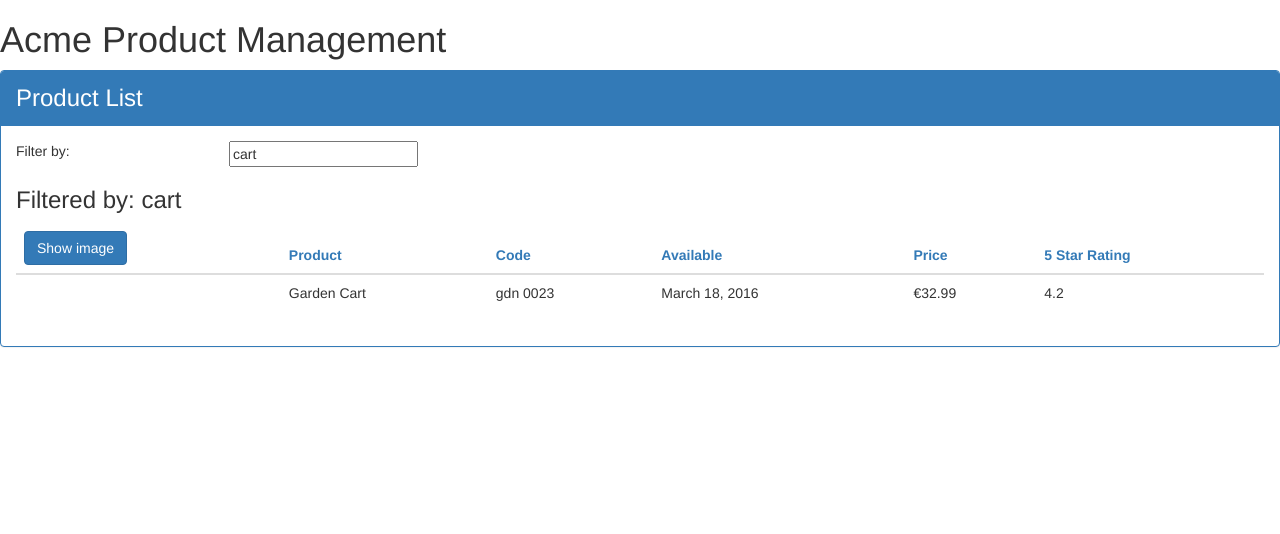
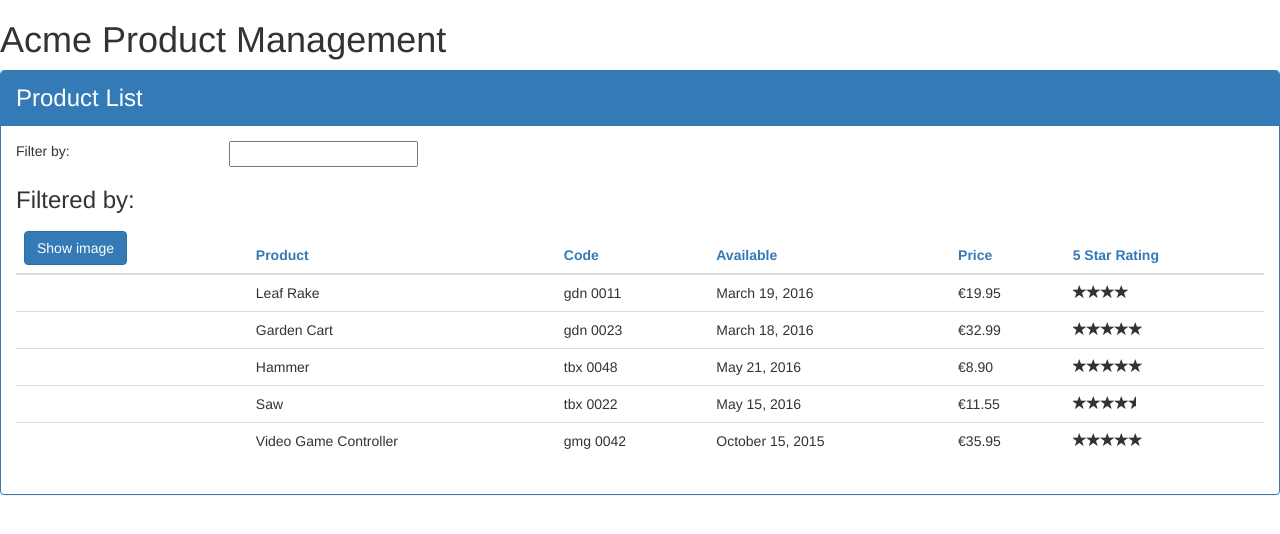
Before and after one commit to tichuot2570/angularJs-project1-PS, an Angular app in the folder APM/: page / in a window 1280 px wide. Shown: the top 534 px of the page. Built offline with nearby package versions, Linux system fonts and the light colour scheme.

Commit message:
nested component and service injection
building nested components
create api service and dependency injection

```diff
--- a/APM/src/app/app.component.ts
+++ b/APM/src/app/app.component.ts
@@ -1,4 +1,5 @@
 import { Component } from '@angular/core';
+import { ProductService } from './products/product.service';
 
 @Component({
   selector: 'pm-root',
@@ -7,7 +8,9 @@ import { Component } from '@angular/core';
   <h1>{{pageTitle}}</h1>
   <pm-products></pm-products>
   </div>
-  `
+  `,
+  //register a provider
+  providers: [ProductService]
 })
 
 export class AppComponent {
--- a/APM/src/app/app.module.ts
+++ b/APM/src/app/app.module.ts
@@ -4,6 +4,7 @@ import {FormsModule} from '@angular/forms';
 import { AppComponent } from './app.component';
 import { ProductListComponent } from './products/product-list.component';
 import { ConvertToSpacesPipe } from './shared/convert-to-spaces.pipe';
+import { StartComponent } from './shared/star.component';
 
 @NgModule({
   //our directives, components, and pipes are declared
@@ -11,7 +12,8 @@ import { ConvertToSpacesPipe } from './shared/convert-to-spaces.pipe';
   declarations: [
     AppComponent,
     ProductListComponent,
-    ConvertToSpacesPipe
+    ConvertToSpacesPipe,
+    StartComponent
   ],
   // directives, components, and pipes from othwe sources such as Angular or 3rd parties
   // defined in external Ang module we add to the imports array
--- a/APM/src/app/products/product-list.component.html
+++ b/APM/src/app/products/product-list.component.html
@@ -47,7 +47,9 @@
                         <td>{{product.productCode| lowercase | convertToSpaces: '-'}}</td>
                         <td>{{product.releaseDate}}</td>
                         <td>{{product.price| currency: 'EUR': true: '1.2-2'}}</td>
-                        <td>{{product.starRating}}</td>
+                        <!--property binding-->
+                        <td><pm-star [rating]='product.starRating'
+                            (ratingClicked)='onRatingClicked($event)'></pm-star></td>
 
                     </tr>
                 </tbody>
--- a/APM/src/app/products/product-list.component.ts
+++ b/APM/src/app/products/product-list.component.ts
@@ -2,6 +2,7 @@
 import { Component } from '@angular/core';
 import { IProduct } from './product';
 import { OnDestroy, OnInit } from '@angular/core/src/metadata/lifecycle_hooks';
+import { ProductService } from './product.service';
 
 
 @Component({
@@ -31,62 +32,19 @@ export class ProductListComponent implements OnInit {
 
     //7.filtering a list
     filteredProducts: IProduct[];
-    products: IProduct[] = [{
-        "productId": 1,
-        "productName": "Leaf Rake",
-        "productCode": "GDN-0011",
-        "releaseDate": "March 19, 2016",
-        "description": "Leaf rake with 48-inch wooden handle.",
-        "price": 19.95,
-        "starRating": 3.2,
-        "imageUrl": "http://openclipart.org/image/300px/svg_to_png/26215/Anonymous_Leaf_Rake.png"
-    },
-    {
-        "productId": 2,
-        "productName": "Garden Cart",
-        "productCode": "GDN-0023",
-        "releaseDate": "March 18, 2016",
-        "description": "15 gallon capacity rolling garden cart",
-        "price": 32.99,
-        "starRating": 4.2,
-        "imageUrl": "http://openclipart.org/image/300px/svg_to_png/58471/garden_cart.png"
-    },
-    {
-        "productId": 5,
-        "productName": "Hammer",
-        "productCode": "TBX-0048",
-        "releaseDate": "May 21, 2016",
-        "description": "Curved claw steel hammer",
-        "price": 8.9,
-        "starRating": 4.8,
-        "imageUrl": "http://openclipart.org/image/300px/svg_to_png/73/rejon_Hammer.png"
-    },
-    {
-        "productId": 8,
-        "productName": "Saw",
-        "productCode": "TBX-0022",
-        "releaseDate": "May 15, 2016",
-        "description": "15-inch steel blade hand saw",
-        "price": 11.55,
-        "starRating": 3.7,
-        "imageUrl": "http://openclipart.org/image/300px/svg_to_png/27070/egore911_saw.png"
-    },
-    {
-        "productId": 10,
-        "productName": "Video Game Controller",
-        "productCode": "GMG-0042",
-        "releaseDate": "October 15, 2015",
-        "description": "Standard two-button video game controller",
-        "price": 35.95,
-        "starRating": 4.6,
-        "imageUrl": "http://openclipart.org/image/300px/svg_to_png/120337/xbox-controller_01.png"
-    }];
+    products: IProduct[] = [];
     //the best place to set default values for more complex properties is in the class constructor.
     //Class constructor is a function executed when the component is first initialized.
-    constructor(){
-        this.filteredProducts = this.products;
-        this.listFilter = 'cart';
+    constructor(private _productService: ProductService){
+        //this.filteredProducts = this.products;
+        //this.listFilter = 'cart';
+
     }
+
+    onRatingClicked(message: string): void{
+            this.pageTitle = 'Product List: ' + message;
+    }
+
     performFilter(filterBy: string): IProduct[]{
         filterBy = filterBy.toLocaleLowerCase();
         //Let's look closer at the filter method call. We are using the array filter method filter method to create
@@ -94,7 +52,7 @@ export class ProductListComponent implements OnInit {
         // use the ES 2015 arrow syntax to define that filter function. For each product in the list,
         //the product name is converted to lowercase and index OF is used to determine if
         //the filter text is found in the product name- If so, the element is added to the filtered list.
-        //check filter and IndexOf: https://developer.mozilla.org/en-US/docs/Web/JavaScript/Reference/Global_Objects/Array/filter
+        //check filter and IndexOf: https://developer.mozilla.org/en-US/docs/Web/JavaScript/Reference/Global_Objects/Array/filternpm st
         return this.products.filter((product:IProduct) =>
         product.productName.toLocaleLowerCase().indexOf(filterBy) !== -1);
     }
@@ -103,7 +61,11 @@ export class ProductListComponent implements OnInit {
     toggleImage(): void {
         this.showImage = !this.showImage;
     }
+    //this provides a place to perform any component initialization and a greeat place to retrieve data the template
+    //cuz the connstructor will be first initialized, we have to move
+    // this.filteredProducts = this.products; to ngInit()
     ngOnInit(): void {
-        console.log('In OnInit');
+        this.products  = this._productService.getProducts();
+        this.filteredProducts = this.products;
     }
 }
--- /dev/null
+++ b/APM/src/app/products/product.service.ts
@@ -0,0 +1,62 @@
+import { Injectable } from "@angular/core";
+import { IProduct } from "./product";
+
+
+//decorator is optional unless the service has an injected dependency of its own
+@Injectable()
+export class ProductService{
+    getProducts(): IProduct[]{
+        return[
+            {
+                "productId": 1,
+                "productName": "Leaf Rake",
+                "productCode": "GDN-0011",
+                "releaseDate": "March 19, 2016",
+                "description": "Leaf rake with 48-inch wooden handle.",
+                "price": 19.95,
+                "starRating": 3.2,
+                "imageUrl": "http://openclipart.org/image/300px/svg_to_png/26215/Anonymous_Leaf_Rake.png"
+            },
+            {
+                "productId": 2,
+                "productName": "Garden Cart",
+                "productCode": "GDN-0023",
+                "releaseDate": "March 18, 2016",
+                "description": "15 gallon capacity rolling garden cart",
+                "price": 32.99,
+                "starRating": 4.2,
+                "imageUrl": "http://openclipart.org/image/300px/svg_to_png/58471/garden_cart.png"
+            },
+            {
+                "productId": 5,
+                "productName": "Hammer",
+                "productCode": "TBX-0048",
+                "releaseDate": "May 21, 2016",
+                "description": "Curved claw steel hammer",
+                "price": 8.9,
+                "starRating": 4.8,
+                "imageUrl": "http://openclipart.org/image/300px/svg_to_png/73/rejon_Hammer.png"
+            },
+            {
+                "productId": 8,
+                "productName": "Saw",
+                "productCode": "TBX-0022",
+                "releaseDate": "May 15, 2016",
+                "description": "15-inch steel blade hand saw",
+                "price": 11.55,
+                "starRating": 3.7,
+                "imageUrl": "http://openclipart.org/image/300px/svg_to_png/27070/egore911_saw.png"
+            },
+            {
+                "productId": 10,
+                "productName": "Video Game Controller",
+                "productCode": "GMG-0042",
+                "releaseDate": "October 15, 2015",
+                "description": "Standard two-button video game controller",
+                "price": 35.95,
+                "starRating": 4.6,
+                "imageUrl": "http://openclipart.org/image/300px/svg_to_png/120337/xbox-controller_01.png"
+            }
+        ];
+    }
+}
--- a/APM/src/app/shared/star.component.html
+++ b/APM/src/app/shared/star.component.html
@@ -1,6 +1,8 @@
 <div class="crop"
     [style.width.px]="starWidth"
-    [title]="rating">
+    [title]="rating"
+    (click)="onClick()">
+
     <div style="width: 86px">
         <span class="glyphicon glyphicon-star"></span>
         <span class="glyphicon glyphicon-star"></span>
--- /dev/null
+++ b/APM/src/app/shared/star.component.ts
@@ -0,0 +1,23 @@
+import { Component, OnChanges, Input, Output, EventEmitter } from "@angular/core";
+
+
+@Component({
+    selector: 'pm-star',
+    templateUrl: './star.component.html',
+    styleUrls: ['./star.component.css']
+})
+
+export class StartComponent implements OnChanges{
+    @Input() rating: number;
+    starWidth: number;
+    @Output() ratingClicked: EventEmitter<string> =
+    new EventEmitter<string>();
+
+    ngOnChanges(): void{
+        this.starWidth = this.rating * 86/5;
+    }
+    onClick(): void{
+        //note: its not single quote
+        this.ratingClicked.emit(`The rating ${this.rating} is clicked`);
+    }
+}
```
